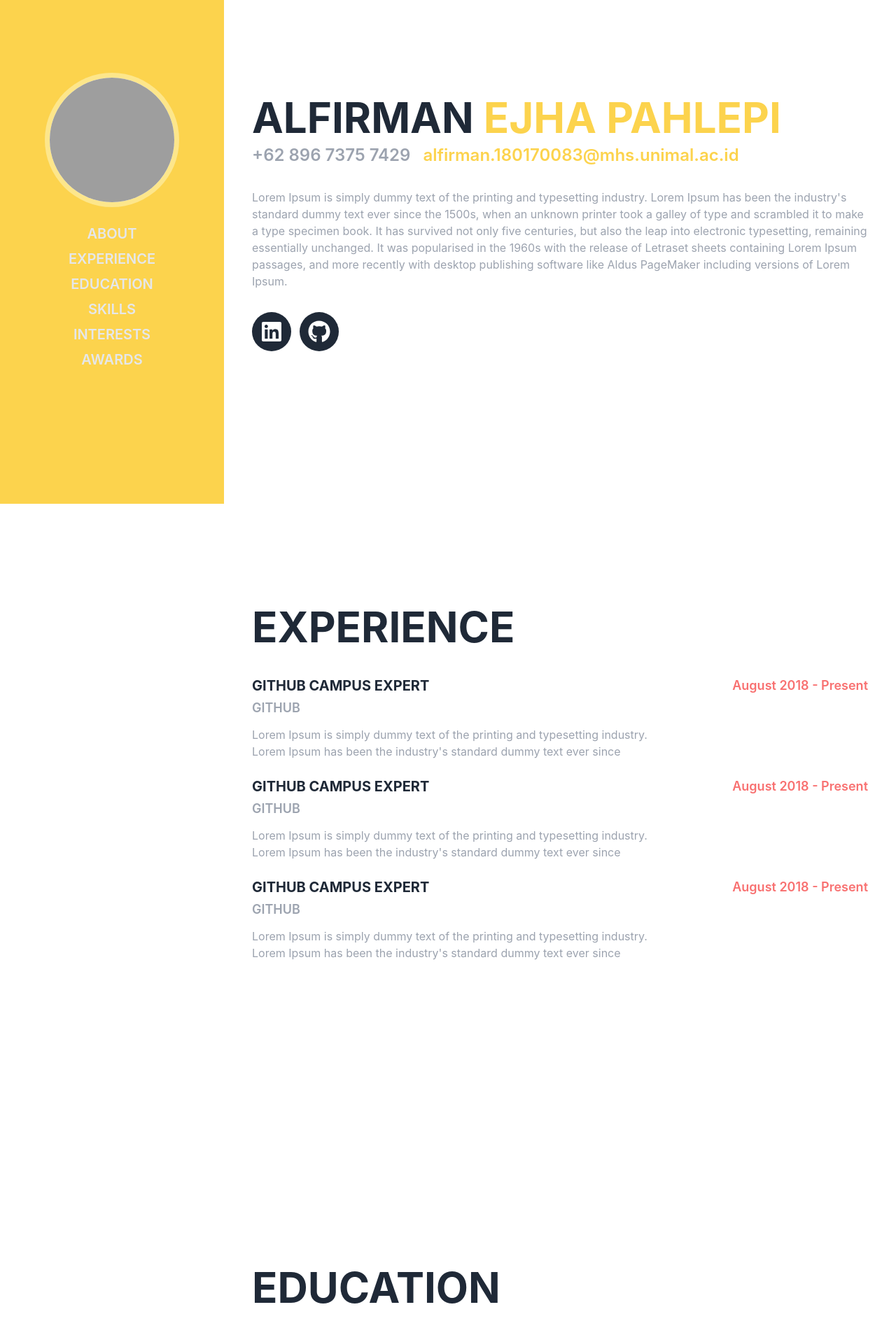
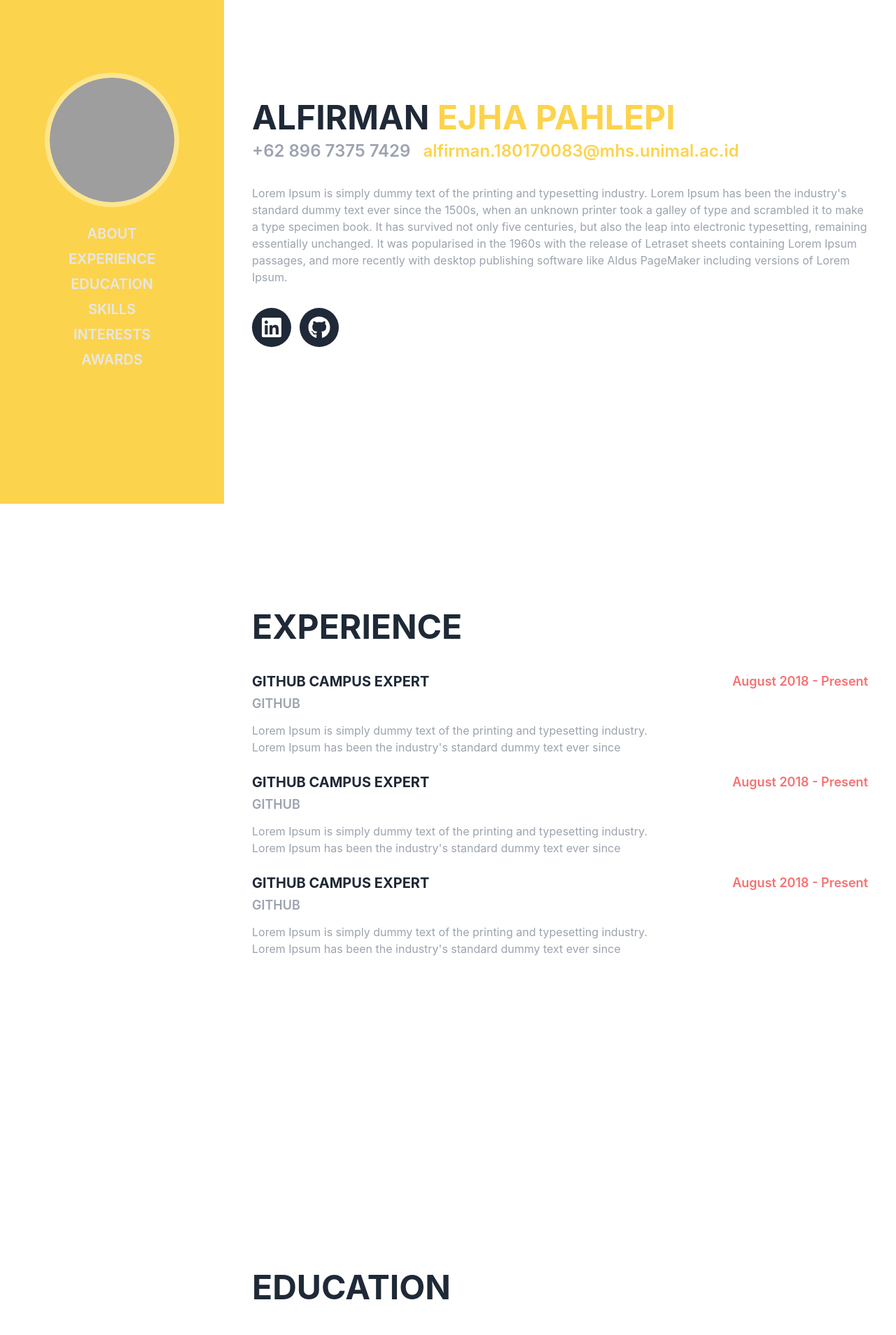
Before and after one commit to alfirman-rctn-hacktiv8/assignment-02, a React (Create React App) app: page / in a window 1280 px wide. Shown: the part 80-1988 px from the top of the page at 70% size. Built offline with nearby package versions, Linux system fonts and the light colour scheme; grey boxes are pictures that could not be loaded.

Commit message:
update title font size

```diff
--- a/src/sections/About.js
+++ b/src/sections/About.js
@@ -3,7 +3,7 @@ import { Github, LinkedIn } from "../components/ButtonIcon";
 const About = () => (
   <section  id="about" className="h-screen flex flex-col justify-center space-y-8">
     <div className="space-y-2">
-      <h1 className="text-6xl font-bold uppercase text-gray-800">
+      <h1 className="text-5xl font-bold uppercase text-gray-800">
         Alfirman <span className="text-yellow-300">Ejha Pahlepi</span>
       </h1>
       <h4 className="text-2xl font-semibold text-gray-400">
--- a/src/sections/Awards.js
+++ b/src/sections/Awards.js
@@ -1,6 +1,11 @@
 const Awards = () => (
-  <section id="awards" className="h-screen">
-    awards
+  <section
+    id="awards"
+    className="h-screen flex flex-col justify-center space-y-10"
+  >
+    <h1 className="uppercase text-5xl font-bold text-gray-800">
+      awards & certifications
+    </h1>
   </section>
 );
 
--- a/src/sections/Education.js
+++ b/src/sections/Education.js
@@ -1,6 +1,6 @@
 const Education = () => (
   <section id="education" className="h-screen flex flex-col justify-center">
-    <h1 className="uppercase text-6xl font-bold text-gray-800 mb-10">
+    <h1 className="uppercase text-5xl font-bold text-gray-800 mb-10">
       education
     </h1>
     <ul className="space-y-6">
--- a/src/sections/Experience.js
+++ b/src/sections/Experience.js
@@ -1,6 +1,6 @@
 const Experience = () => (
   <section id="experience" className="h-screen flex flex-col justify-center">
-    <h1 className="uppercase text-6xl font-bold text-gray-800 mb-10">
+    <h1 className="uppercase text-5xl font-bold text-gray-800 mb-10">
       experience
     </h1>
     <ul className="space-y-6">
--- a/src/sections/Interests.js
+++ b/src/sections/Interests.js
@@ -3,7 +3,7 @@ const Interests = () => (
     id="interests"
     className="h-screen flex flex-col justify-center space-y-10"
   >
-    <h1 className="uppercase text-6xl font-bold text-gray-800">interests</h1>
+    <h1 className="uppercase text-5xl font-bold text-gray-800">interests</h1>
     <p className="text-gray-400 whitespace-pre-line">{interest}</p>
   </section>
 );
--- a/src/sections/Skills.js
+++ b/src/sections/Skills.js
@@ -2,7 +2,7 @@ import CheckIcon from "../components/CheckIcon";
 
 const Skills = () => (
   <section id="skills" className="h-screen flex flex-col justify-center">
-    <h1 className="uppercase text-6xl font-bold text-gray-800 mb-10">skills</h1>
+    <h1 className="uppercase text-5xl font-bold text-gray-800 mb-10">skills</h1>
     <h3 className="uppercase text-2xl font-bold text-gray-400 mb-5">
       programming languages & tools
     </h3>
```
